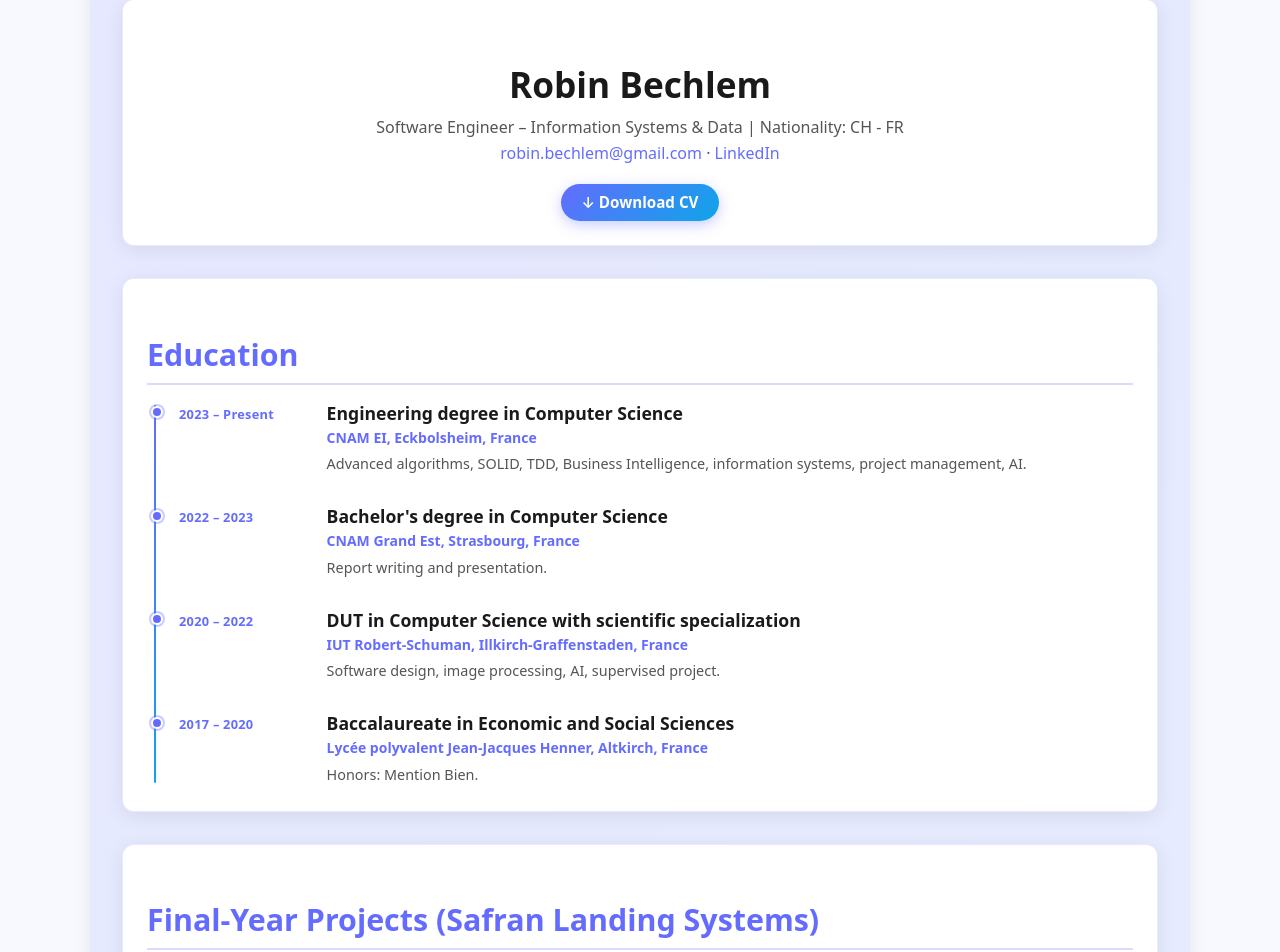
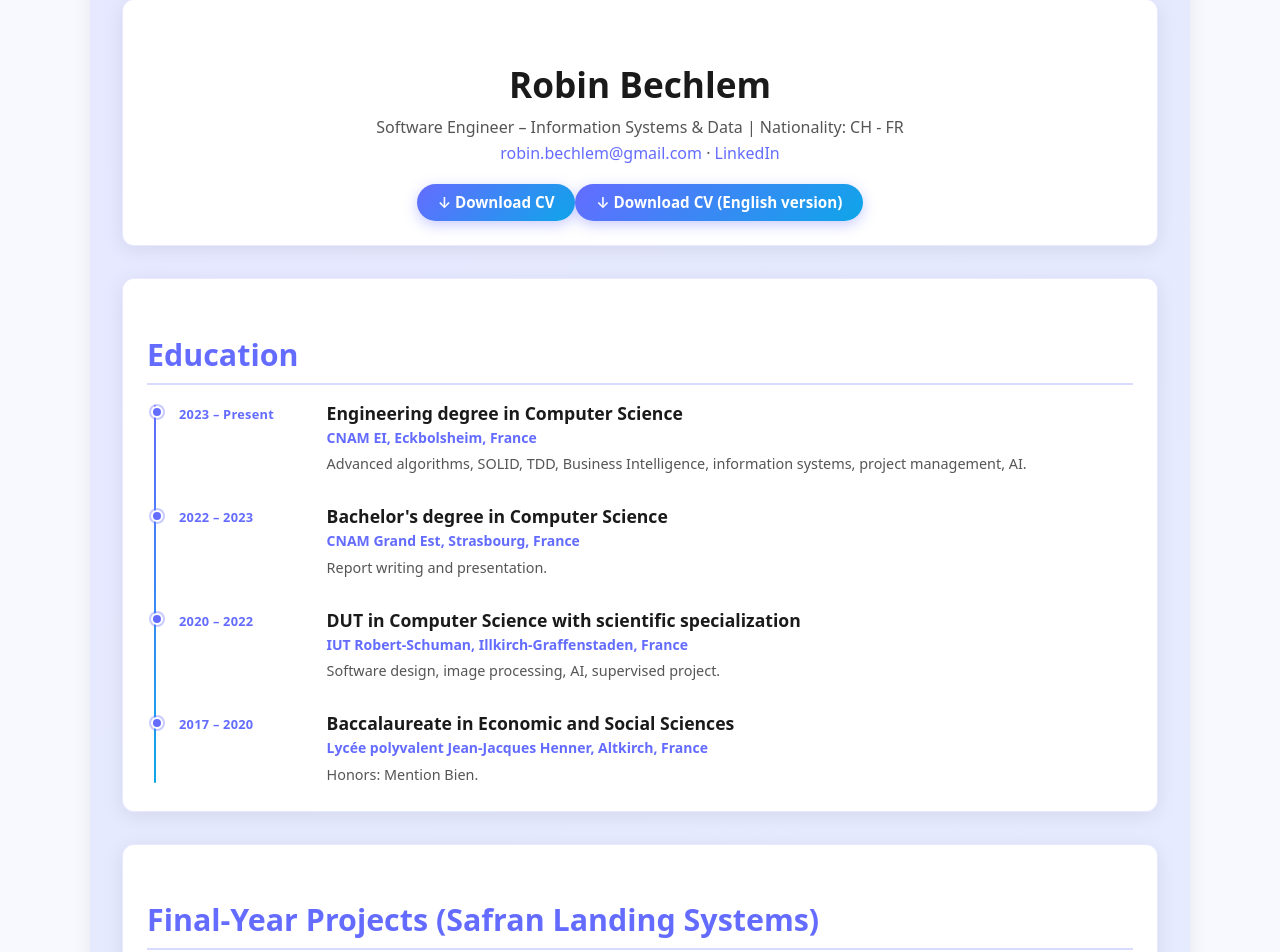
Before and after one commit to reaub1/portfolio, a React (Vite) app: page / in a window 1280 px wide. Shown: the part 2702-3654 px from the top of the page. Built offline with nearby package versions, Linux system fonts and the light colour scheme.

Commit message:
CV Update

```diff
--- a/src/components/CV.jsx
+++ b/src/components/CV.jsx
@@ -13,8 +13,11 @@ function CV() {
             {' · '}
             <a href="https://www.linkedin.com/in/robin-bechlem-7b948b1b9/" target="_blank" rel="noopener noreferrer">LinkedIn</a>
           </p>
-          <a className="cv-download-btn" href="/CV_BECHLEM_Robin.pdf" download>
+          <a className="cv-download-btn" href="/CV_BECHLEM_Robin_FR.pdf" download>
             ↓ Download CV
+          </a>
+          <a className="cv-download-btn" href="/CV_BECHLEM_Robin_EN.pdf" download>
+            ↓ Download CV (English version)
           </a>
         </div>
 
```
Also changed, not shown: 2 other files (tests, documents, lock files or other folders).
